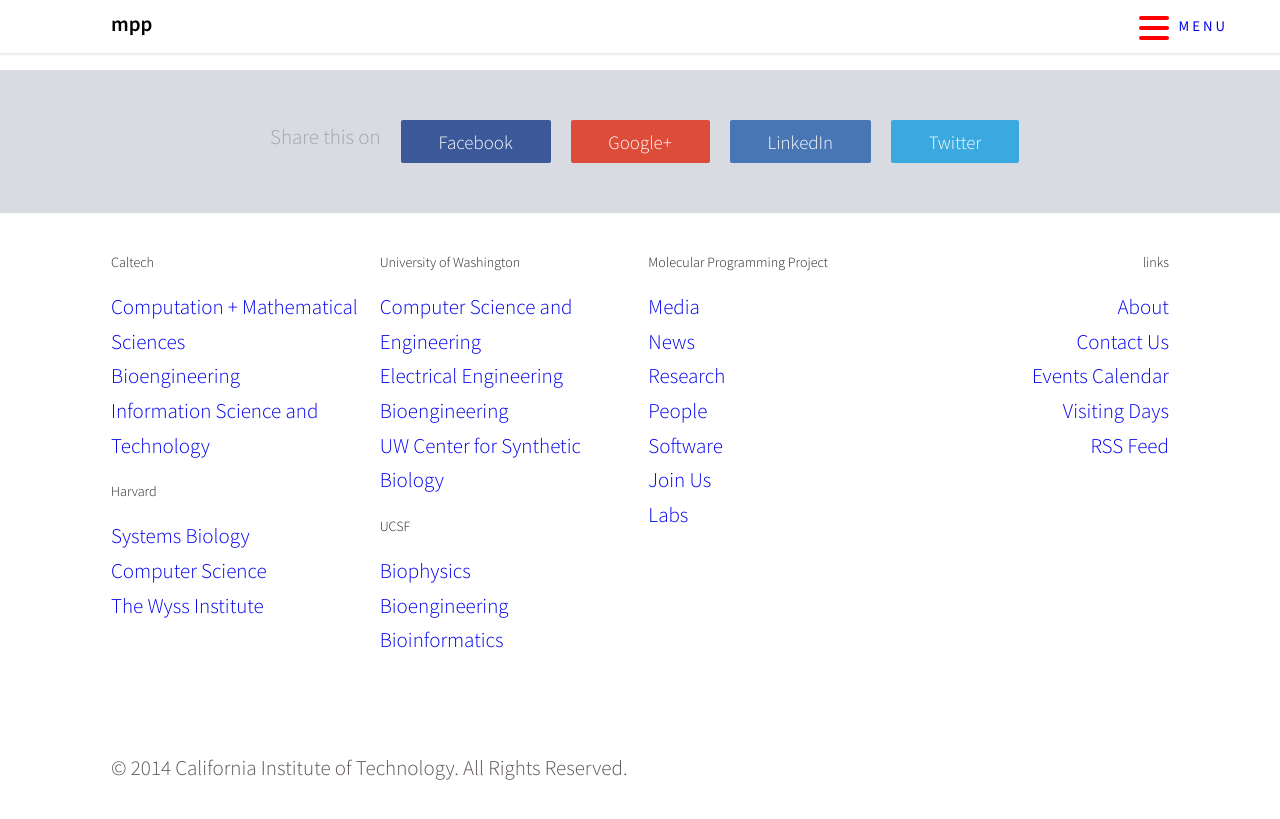
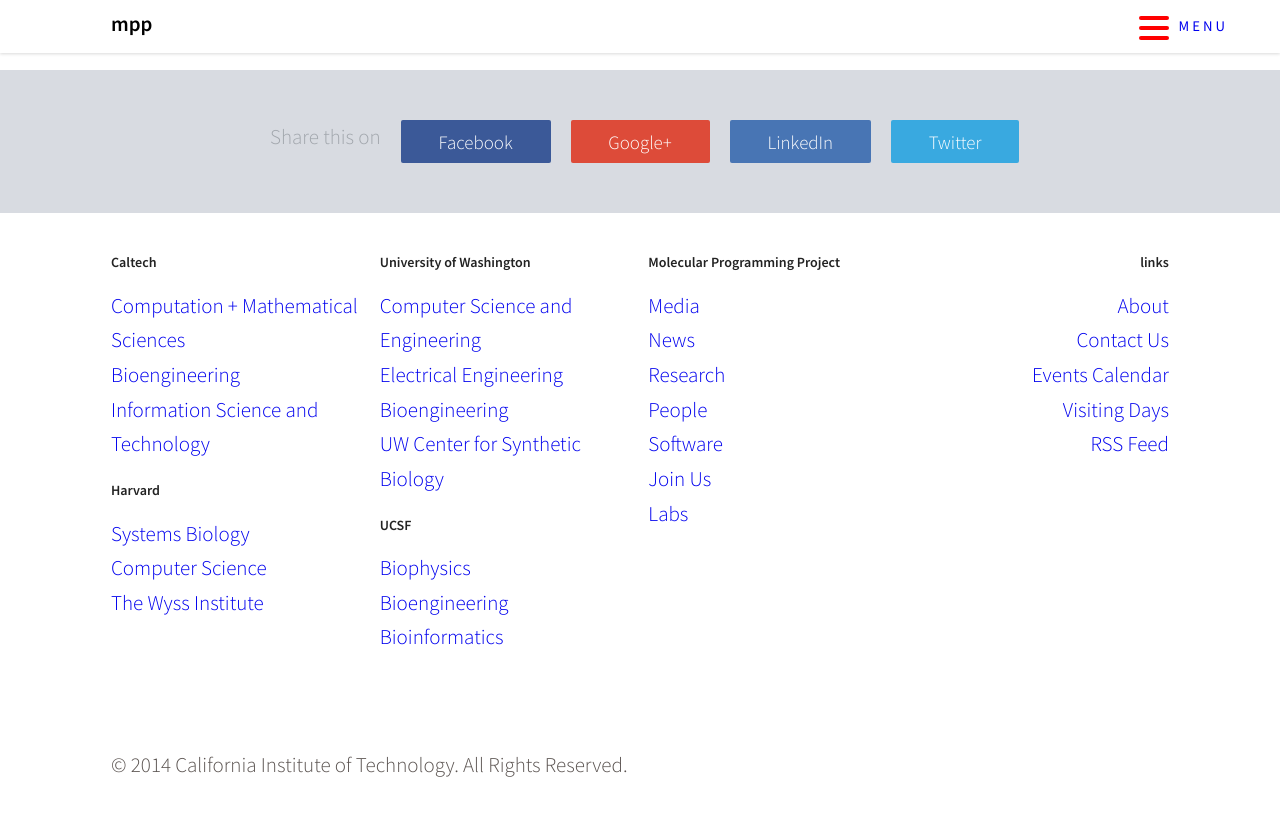
Before and after one commit to douglaslab/mpp, a Jekyll site: the page built from website/visiting-days.markdown, in a window 1280 px wide. Shown: the top 819 px of the page. Built offline with Jekyll 4.4.1, drawn with Linux system fonts in a browser that asks for light colours; nearby versions of some CDN libraries.

Commit message:
tweaks everywhere in the typography

```diff
--- a/website/_includes/footer.html
+++ b/website/_includes/footer.html
@@ -44,7 +44,7 @@
 			<h6>Molecular Programming Project</h6>
 			<ul>
 				<li><a href="/media.html">Media</a></li>
-				<li><a href="/news.html">News</a></li>
+				<li><a href="/news">News</a></li>
 				<li><a href="/outreach.html">Research</a></li>
 				<li><a href="/people.html">People</a></li>
 				<li><a href="/software.html">Software</a></li>
--- a/website/assets/_sass/layout.scss
+++ b/website/assets/_sass/layout.scss
@@ -1,4 +1,3 @@
-
 
 
 
@@ -45,11 +44,13 @@
 
 body > footer {
     padding-top: 2rem;
+    margin:0;
 }
 
 
 .share-row {
   @include pad(50px 0px 50px 0);
+  margin:0;
   ul#share-buttons{
     margin:0 auto;
     list-style-type:none;
@@ -82,7 +83,7 @@ body > footer {
     padding: 4em 0;
   }
 
-  #top-of-page{
+  #frontpage-top{
     padding-top:6em;
   }
 }
--- a/website/assets/_sass/navigation.scss
+++ b/website/assets/_sass/navigation.scss
@@ -6,6 +6,7 @@ nav {
 
   h1 {
     margin:40px 0;
+    padding:.9em 0;
     text-align:center;
     text-transform:none;
     }
--- a/website/assets/_sass/style.scss
+++ b/website/assets/_sass/style.scss
@@ -242,7 +242,10 @@ body.frontpage{
   }
   footer {
     background:#f5f7fa;
-    a:link,a:visited{color:black;font-weight:400}
+    a:link,a:visited{
+      color:black;
+      //font-weight:400;
+      }
     }
 }
 
--- a/website/assets/_sass/typography.scss
+++ b/website/assets/_sass/typography.scss
@@ -67,8 +67,8 @@ h5{
 	}
 h6{ // headlines in footer
 	@extend .zeta;
-	font-weight:300;
-	margin-bottom:.3em;
+	font-weight:600;
+	margin-bottom:-0.1em;
 }
 
 // meta is the author and time paragraph in the header on .post pages.
```
Also changed, not shown: 11 other files.
